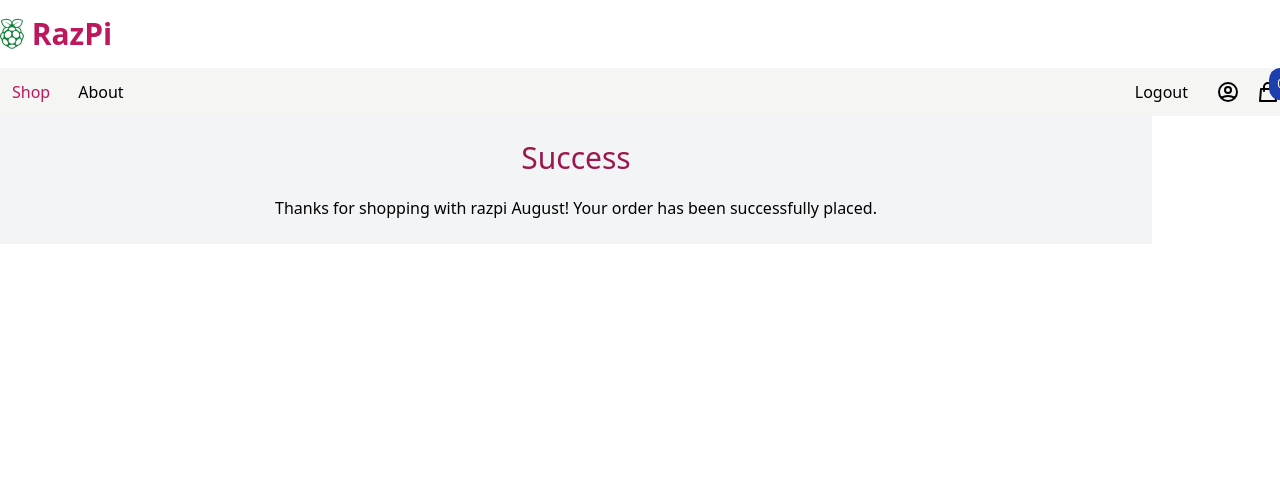
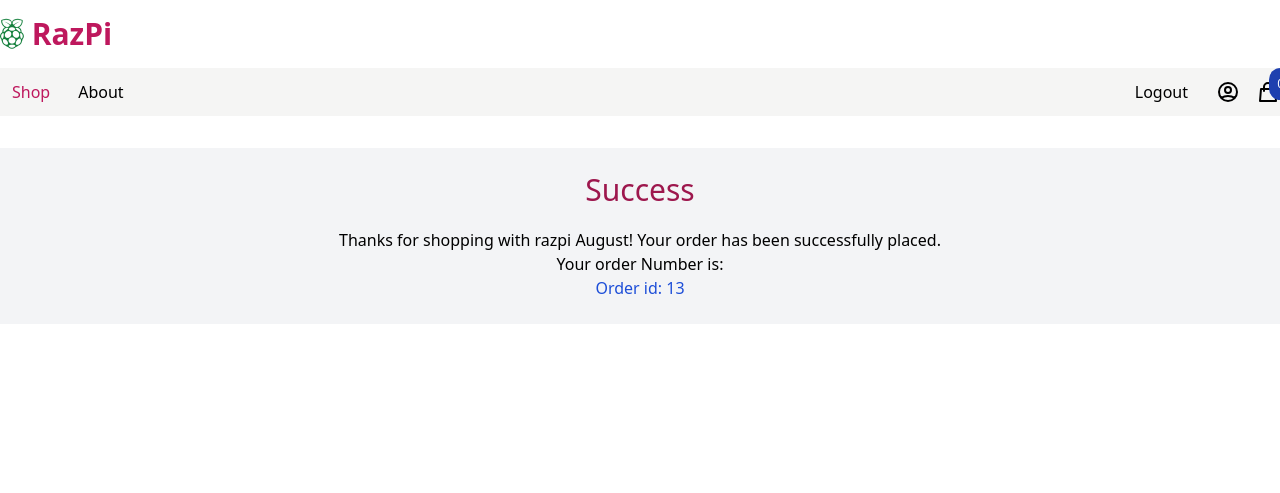
Before and after one commit to August-Schleich/Razpi, a Django app: page /cart/success/ in a window 1280 px wide. Shown: the top 493 px of the page. Run offline with Django 4.2, Linux system fonts and the light colour scheme; a user stored in the database is signed in; data comes from the database, SQL or seed files in the repository; both versions use the stored data as it was after the commit; some libraries are stand-ins or nearby versions.

Commit message:
added: to success html, fixed start_order (payment_intent)

```diff
--- a/razpi/cart/templates/cart/success.html
+++ b/razpi/cart/templates/cart/success.html
@@ -2,12 +2,20 @@
 {% block title %}Success{% endblock %}
 {% block content %}
 
-<div class="max-w-6xl  text-center py-6 px-6  bg-gray-100" >
+<div class="mt-8 mb-8  text-center py-6 px-6  bg-gray-100" >
 
     <div class="products w-full items-center rounded-xl ">
         <h1 class="text-pink-800 mb-5 text-3xl">Success</h1>
         <p class="text-black"> Thanks for shopping with razpi {{ request.user.username }}! Your order has been successfully placed. </p>
-
+        <p> Your order Number is: {% for order in request.user.orders.all %}
+            {% if forloop.counter < 2 %}
+            <div class="">
+                <div class="text-blue-700">
+                    <a href="{% url 'myaccount' %}">Order id: {{order.id }}</a></p>
+                    {%endif%}
+                    {% endfor %}
+                    </div>
+                    </div>
     </div>
  </div>
 {% endblock %}
--- a/razpi/core/templates/core/home.html
+++ b/razpi/core/templates/core/home.html
@@ -26,8 +26,9 @@
             <div class=" max-w-6xl mx-auto px-6 xl:px-0  " >
                 <div class=" products flex items-center flex-wrap ">
                     {% for product in products %}
-
+                    {% if forloop.counter < 4 %}
                     {% include 'product/partials/product_list_item.html' %}
+                    {%endif%}
                     {% endfor %}
 
                 </div>
--- a/razpi/product/templates/product/partials/product_list_item.html
+++ b/razpi/product/templates/product/partials/product_list_item.html
@@ -14,7 +14,7 @@
         hx-target="#menu-cart-button"
         hx-swap="outerHTML">
 
-        <svg xmlns="http://www.w3.org/2000/svg" class="h-6 w-6" fill="none" viewBox="0 0 24 24" stroke="currentColor" stroke-width="2">
+        <svg  xmlns="http://www.w3.org/2000/svg" class=" mb-0 h-6 w-6" fill="none" viewBox="0 0 24 24" stroke="currentColor" stroke-width="2">
                 <path stroke-linecap="round" stroke-linejoin="round" d="M16 11V7a4 4 0 00-8 0v4M5 9h14l1 12H4L5 9z" />
               </svg>
         </a>
```
Also changed, not shown: razpi/order/views.py (+20 -10 lines), razpi/db.sqlite3, razpi/product/templates/product/product.html (line endings or trailing spaces).
